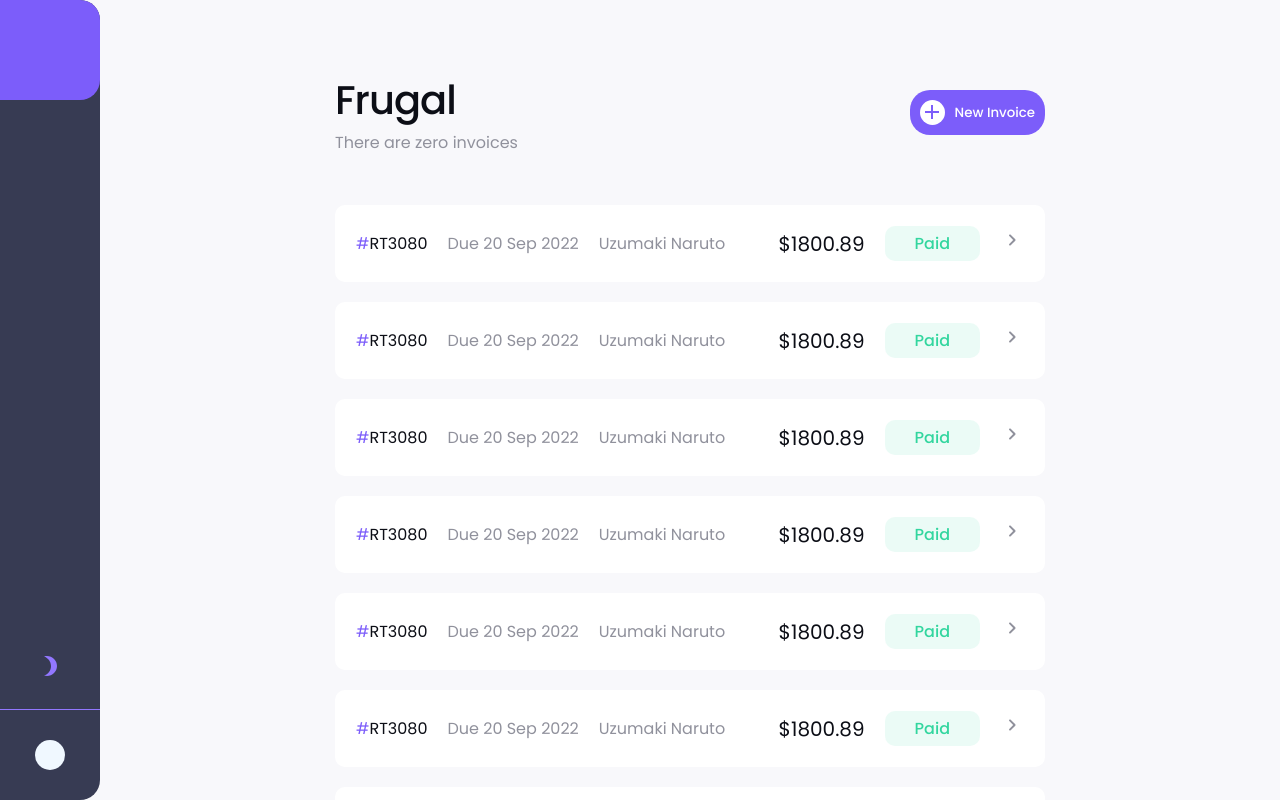
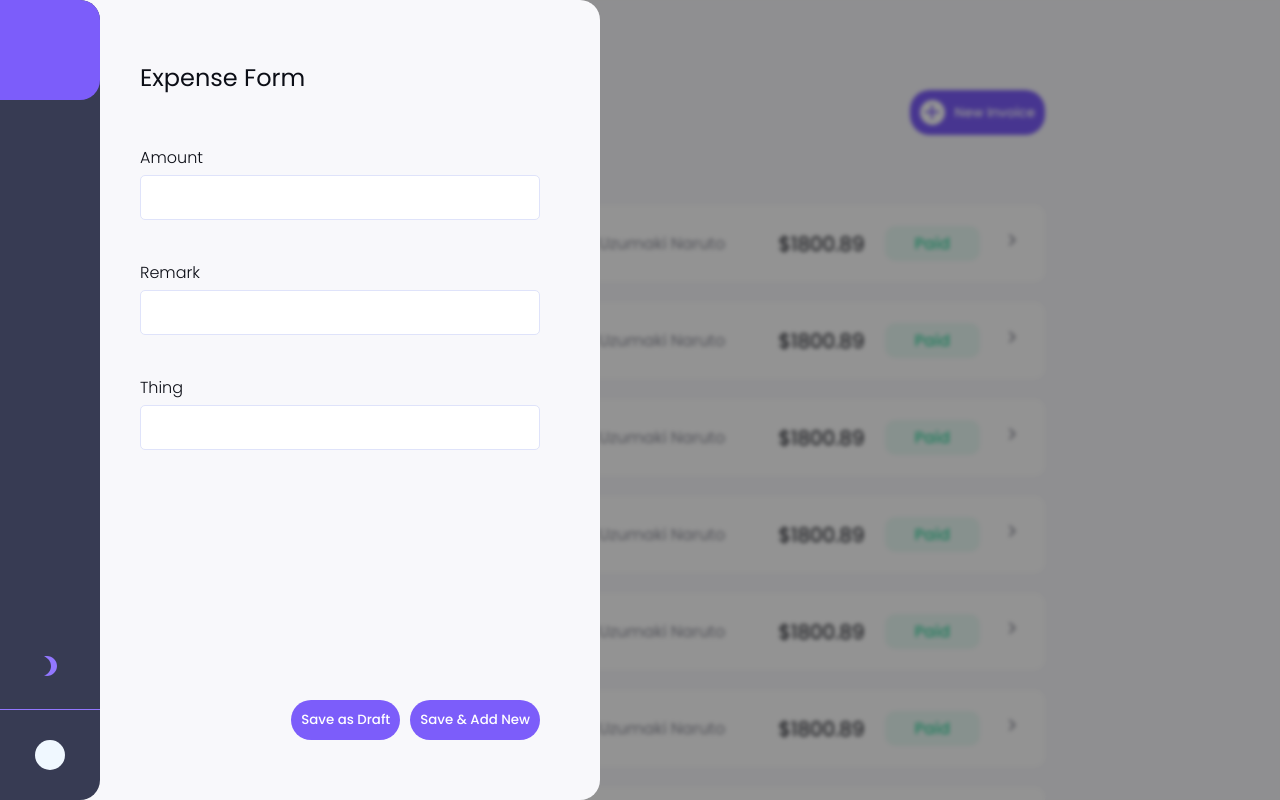
Before and after one commit to TheChrisader/expense-tracker, a React (Create React App) app in the folder client/: page / in a window 1280 px wide. Both pictures are taken after a click on the button "New Invoice". Built offline with nearby package versions, Linux system fonts and the light colour scheme.

Commit message:
create Expense form modal

```diff
--- /dev/null
+++ b/client/src/pages/ExpenseForm.jsx
@@ -0,0 +1,159 @@
+import React from "react";
+import styled from "styled-components";
+import { Formik, Form as FormikForm } from "formik";
+import { AnimatePresence, motion } from "framer-motion";
+
+import { initialValues, validationSchema } from "../utils/Form";
+import Field from "../components/shared/Field";
+
+const Wrapper = styled(motion.section)`
+  display: flex;
+  flex-direction: column;
+  height: 100vh;
+  padding: 60px;
+  background-color: ${(props) => props.theme.colors.main.background};
+  width: calc(50% - 120px);
+  position: fixed;
+  left: 80px;
+  border-top-right-radius: 20px;
+  border-bottom-right-radius: 20px;
+  z-index: 20;
+`;
+
+const Title = styled.h1`
+  color: ${(props) => props.theme.colors.text.primary};
+  margin-bottom: 50px;
+  font-weight: 400;
+`;
+
+const FormContainer = styled(FormikForm)`
+  display: flex;
+  flex-direction: column;
+  height: 100%;
+`;
+
+const FormInputs = styled.div`
+  margin-bottom: auto;
+`;
+
+const ButtonWrapper = styled.div`
+  display: flex;
+  justify-content: flex-end;
+  gap: 10px;
+`;
+
+const Button = styled.button`
+  display: flex;
+  align-items: center;
+  width: fit-content;
+  color: white;
+  gap: 10px;
+  font-weight: 500;
+  border: none;
+  border-radius: 20px;
+  padding: 10px;
+  background-color: ${(props) => props.theme.colors.main.primary};
+  height: fit-content;
+  transition: background-color 0.25s ease;
+  cursor: pointer;
+
+  &:hover {
+    background-color: ${(props) => props.theme.colors.main.primaryLight};
+  }
+
+  &:active {
+    background-color: ${(props) => props.theme.colors.main.primaryDark};
+  }
+`;
+
+const ModalBackground = styled(motion.div)`
+  position: fixed;
+  backdrop-filter: blur(2px);
+  width: 100%;
+  height: 100%;
+  background-color: #0000006c;
+  z-index: 10;
+`;
+
+const formAnimation = {
+  hidden: {
+    x: "-100%",
+    transition: {
+      type: "spring",
+      duration: 0.5,
+    },
+  },
+  visible: {
+    x: 0,
+    transition: {
+      type: "spring",
+      duration: 0.5,
+      delay: 0.15,
+    },
+  },
+};
+
+const backgroundAnimation = {
+  hidden: {
+    opacity: 0,
+    transition: {
+      duration: 0.25,
+      delay: 0.15,
+    },
+  },
+  visible: {
+    opacity: 1,
+    transition: {
+      duration: 0.25,
+    },
+  },
+};
+
+const ExpenseForm = ({ isOpen, setState }) => {
+  return (
+    <AnimatePresence>
+      {isOpen && (
+        <>
+          <Wrapper
+            variants={formAnimation}
+            initial="hidden"
+            animate="visible"
+            exit="hidden"
+            key="form"
+          >
+            <Title>Expense Form</Title>
+            <Formik
+              initialValues={initialValues}
+              validationSchema={validationSchema}
+              onSubmit={(values) => console.log(values)}
+            >
+              <FormContainer>
+                <FormInputs>
+                  <Field name="amount" type="number" label="Amount" />
+                  <Field name="remark" type="text" label="Remark" />
+                  <Field name="thing" type="text" label="Thing" />
+                </FormInputs>
+                <ButtonWrapper>
+                  <Button>Save as Draft</Button>
+                  <Button type="submit" onClick={() => setState(false)}>
+                    Save & Add New
+                  </Button>
+                </ButtonWrapper>
+              </FormContainer>
+            </Formik>
+          </Wrapper>
+          <ModalBackground
+            variants={backgroundAnimation}
+            initial="hidden"
+            animate="visible"
+            exit="hidden"
+            key="background"
+            onClick={() => setState(false)}
+          />
+        </>
+      )}
+    </AnimatePresence>
+  );
+};
+
+export default ExpenseForm;
--- a/client/src/pages/Main.jsx
+++ b/client/src/pages/Main.jsx
@@ -1,8 +1,9 @@
-import React from "react";
+import React, { useState } from "react";
 import styled from "styled-components";
 
 import AddIcon from "@mui/icons-material/Add";
 import InvoiceItems from "../components/InvoiceItems";
+import ExpenseForm from "./ExpenseForm";
 
 const Wrapper = styled.main`
   flex: 1;
@@ -78,15 +79,18 @@ const Icon = styled.div`
 `;
 
 const Main = () => {
+  const [isOpen, setIsOpen] = useState(false);
+
   return (
     <Wrapper>
+      <ExpenseForm isOpen={isOpen} setState={setIsOpen} />
       <Container>
         <HeaderWrapper>
           <HeaderContainer>
             <Header>Frugal</Header>
             <SubHeader>There are zero invoices</SubHeader>
           </HeaderContainer>
-          <Button>
+          <Button onClick={() => setIsOpen(true)}>
             <Icon>
               <AddIcon />
             </Icon>
```
